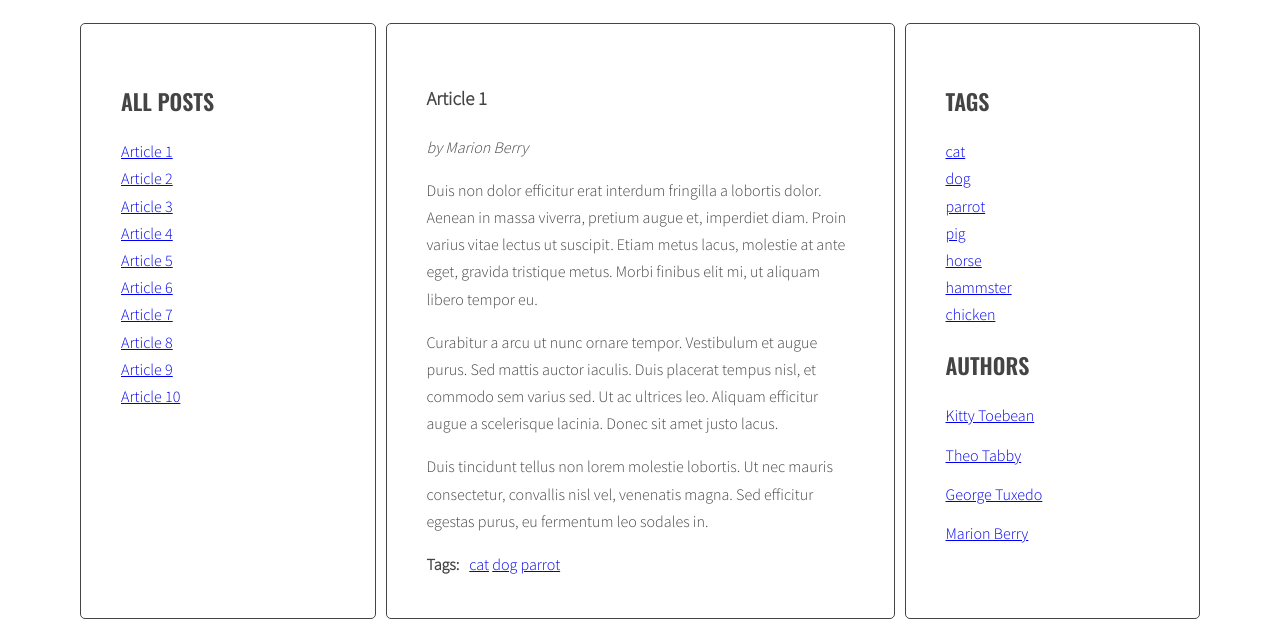
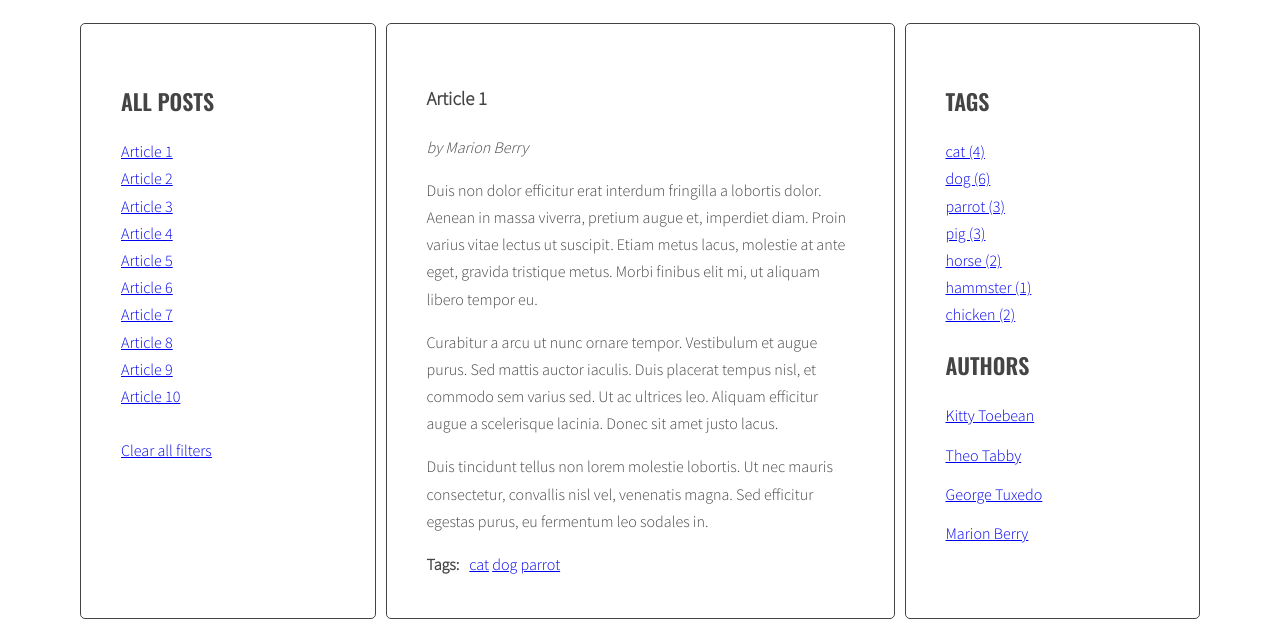
Before and after one commit to mencelk/javascript-blog, a website: page index.html in a window 1280 px wide. Shown: the part 220-847 px from the top of the page. Drawn offline with nearby package versions, Linux system fonts and the light colour scheme.

Commit message:
Add clear filters link

```diff
--- a/index.html
+++ b/index.html
@@ -15,6 +15,9 @@
           <h2 class="section-title">All posts</h2>
           <ul class="list titles">
             <!-- Automaticly generated list -->
+          </ul><br>
+          <ul class="list clear">
+            <li><a href="#"><span>Clear all filters</span></a></li>
           </ul>
         </aside>
         <section class="posts">
--- a/js/script.js
+++ b/js/script.js
@@ -4,8 +4,9 @@ const optArticleSelector = '.post',
   optTitleSelector = '.post-title',
   optTitleListSelector = '.titles',
   optArticleTagsSelector = '.post-tags .list',
-  optActiveTagSelector = 'a.active[href^="#tag-"]',
+  optActiveLinkSelector = 'a.active',
   optArticleAuthorSelector = '.post-author';
+
 
 function titleClickHandler(event){
   event.preventDefault();
@@ -23,7 +24,6 @@ function titleClickHandler(event){
   const href = clickedElement.getAttribute('href');
   const article = document.querySelector(href);
   article.classList.add('active');
-  generateTitleLinks();
 }
 
 function generateTitleLinks(customSelector = ''){
@@ -48,8 +48,23 @@ function generateTitleLinks(customSelector = ''){
 }
 generateTitleLinks();
 
+function calculateTagsParams(allTags){
+  const params = {};
+  let min = 999999,
+    max = 0;
+  for (let tag in allTags) {
+    const tagCount = allTags[tag];
+    min = Math.min(min, tagCount);
+    max = Math.max(max, tagCount);
+  }
+  params.min = min;
+  params.max = max;
+  console.log('Params:', params.min, params.max);
+  return params;
+}
+
 function generateTags(){
-  let allTags = [];
+  let allTags = {};
   const articles = document.querySelectorAll(optArticleSelector);
   for (let article of articles) {
     const tagWrapper = article.querySelector(optArticleTagsSelector);
@@ -59,15 +74,29 @@ function generateTags(){
     for (let tag of articleTagsArray) {
       const linkHTML = '<li><a href="#tag-' + tag + '">' + tag + '</a></li> ';
       html = html + linkHTML;
-      if (allTags.indexOf(linkHTML) == -1) {
-        allTags.push(linkHTML);
+      // eslint-disable-next-line no-prototype-builtins
+      if (!allTags.hasOwnProperty(tag)) {
+        allTags[tag] = 1;
+      } else {
+        allTags[tag]++;
       }
     }
     tagWrapper.innerHTML = html;
   }
   const tagList = document.querySelector('.tags');
-  console.log(allTags);
-  tagList.innerHTML = allTags.join(' ');
+  const tagsParams = calculateTagsParams(allTags);
+  console.log('Tags Params:', tagsParams);
+  let allTagsHTML = '';
+  for (let tag in allTags) {
+    allTagsHTML += '<li><a href="#tag-' + tag + '">' + tag + ' (' + allTags[tag] + ')' + '</a></li> ' ;
+  }
+  tagList.innerHTML = allTagsHTML;
+  console.log('Tag List:', tagList);
+
+  const tags = document.querySelectorAll('.tags a');
+  for (let tag of tags) {
+    tag.addEventListener('click', tagClickHandler);
+  }
 }
 generateTags();
 
@@ -77,7 +106,7 @@ function tagClickHandler(event){
   const clickedElement = this;
   const href = clickedElement.getAttribute('href');
   const tag = href.replace('#tag-', '');
-  const activeTags = document.querySelectorAll(optActiveTagSelector);
+  const activeTags = document.querySelectorAll(optActiveLinkSelector);
   for (let activeTag of activeTags) {
     activeTag.classList.remove('active');
   }
@@ -112,11 +141,11 @@ function authorClickHandler(event) {
   console.log('Author was clicked.');
   const clickedElement = this;
   const authorName = clickedElement.querySelector('.author-name').innerHTML;
-  const activeAuthors = document.querySelectorAll('.authors a');
+  const activeAuthors = document.querySelectorAll(optActiveLinkSelector);
   for (let activeAuthor of activeAuthors) {
     activeAuthor.classList.remove('active');
-    clickedElement.classList.add('active');
   }
+  clickedElement.classList.add('active');
   generateTitleLinks('[data-author="' + authorName + '"');
 }
 
@@ -127,3 +156,19 @@ function addClickListenersToAuthors(){
   }
 }
 addClickListenersToAuthors();
+
+function clearFiltersClickHandler(event){
+  event.preventDefault();
+  console.log('Clear link was clicked.');
+  const clearLinks = document.querySelectorAll(optActiveLinkSelector);
+  for (let clearLink of clearLinks) {
+    clearLink.classList.remove('active');
+  }
+  generateTitleLinks();
+}
+
+function addClickListenerToClear(){
+  const clear = document.querySelector('.clear a');
+  clear.addEventListener('click', clearFiltersClickHandler);
+}
+addClickListenerToClear();
```
